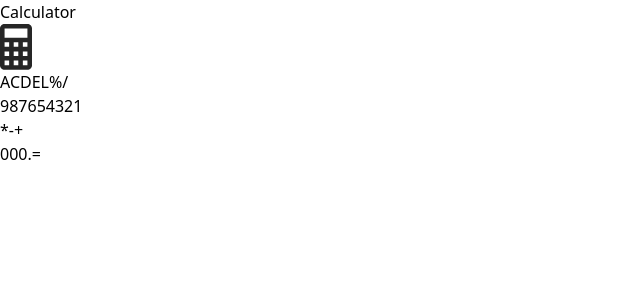
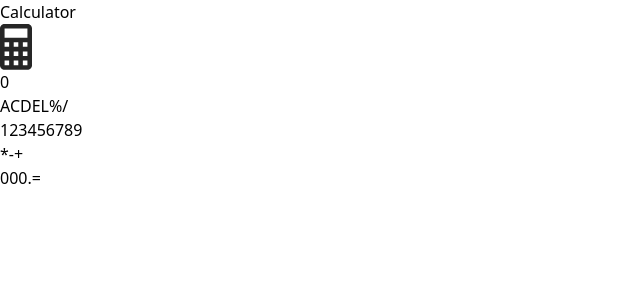
Before and after one commit to mkstas/vue-calculator, a Vue app: page / in a window 1280 px wide. Shown: the top 300 px of the page, without its empty margins (0-640 px from the left). Built offline with nearby package versions, Linux system fonts and the light colour scheme.

Commit message:
refactor: update logic of calculations

```diff
--- a/src/components/App.vue
+++ b/src/components/App.vue
@@ -1,38 +1,42 @@
 <script setup lang="ts">
 import { ref } from "vue";
-import type { Ref } from "vue";
 
 import TheHeader from "./header/TheHeader.vue";
 import TheDisplay from "./display/TheDisplay.vue";
 import TheKeyboard from "./keyboard/TheKeyboard.vue";
 
-const expression: Ref<string> = ref("");
+const expression = ref("0");
 
-const actions = ["AC", "DEL", "="];
-
-const addSymbol = (symbol: string) => {
-  if (!actions.includes(symbol.toString())) {
-    return (expression.value += symbol.toString());
+const addToExpression = (symbol: string) => {
+  if (expression.value.slice(0) === "0") {
+    return (expression.value = symbol);
   }
 
-  if (symbol.toString() === "=") {
-    return (expression.value = eval(expression.value).toString());
-  }
+  expression.value += symbol;
+};
 
-  if (symbol.toString() === "DEL") {
-    return (expression.value = expression.value.slice(0, -1));
-  }
+const deleteExpression = () => {
+  expression.value = expression.value.slice(0, -1);
+};
 
-  if (symbol.toString() === "AC") {
-    return (expression.value = "");
-  }
+const resetExpression = () => {
+  expression.value = (0).toString();
+};
+
+const calculateExpression = () => {
+  expression.value = eval(expression.value.toString());
 };
 </script>
 
 <template>
+  <TheHeader />
   <main>
-    <TheHeader />
     <TheDisplay :expression="expression" />
-    <TheKeyboard :add-symbol="addSymbol" />
+    <TheKeyboard
+      @update="addToExpression($event)"
+      @reset="resetExpression"
+      @delete="deleteExpression"
+      @calculate="calculateExpression"
+    />
   </main>
 </template>
--- a/src/components/keyboard/TheKeyboard.vue
+++ b/src/components/keyboard/TheKeyboard.vue
@@ -1,41 +1,68 @@
 <script setup lang="ts">
+import { NUMBERS } from "../../shared/constants";
+
 import BaseButton from "../@ui/BaseButton.vue";
 
-defineProps(["addSymbol"]);
-
-const row1 = ["AC", "DEL", "%", "/"];
-const col1 = ["*", "-", "+"];
-const row2 = ["00", 0, ".", "="];
-const numbers = [9, 8, 7, 6, 5, 4, 3, 2, 1];
+const emit = defineEmits<{
+  update: [value: string];
+  reset: [void];
+  delete: [void];
+  calculate: [void];
+}>();
 </script>
 
 <template>
   <div class="grid grid-cols-4">
-    <BaseButton v-for="value in row1" :key="value" @click="addSymbol(value)">
-      <span>{{ value }}</span>
+    <BaseButton @click="emit('reset')">
+      <span>AC</span>
+    </BaseButton>
+    <BaseButton @click="emit('delete')">
+      <span>DEL</span>
+    </BaseButton>
+    <BaseButton @click="emit('update', '%')">
+      <span>%</span>
+    </BaseButton>
+    <BaseButton @click="emit('update', '/')">
+      <span>/</span>
     </BaseButton>
   </div>
 
   <div class="grid grid-cols-[3fr_1fr]">
     <div class="grid grid-cols-3">
       <BaseButton
-        v-for="value in numbers"
-        :key="value"
-        @click="addSymbol(value)"
+        v-for="number in NUMBERS"
+        :key="number.value"
+        @click="emit('update', number.value)"
       >
-        <span>{{ value }}</span>
+        <span>{{ number.label }}</span>
       </BaseButton>
     </div>
+
     <div class="grid">
-      <BaseButton v-for="value in col1" :key="value" @click="addSymbol(value)">
-        <span>{{ value }}</span>
+      <BaseButton @click="emit('update', '*')">
+        <span>*</span>
+      </BaseButton>
+      <BaseButton @click="emit('update', '-')">
+        <span>-</span>
+      </BaseButton>
+      <BaseButton @click="emit('update', '+')">
+        <span>+</span>
       </BaseButton>
     </div>
   </div>
 
   <div class="grid grid-cols-4">
-    <BaseButton v-for="value in row2" :key="value" @click="addSymbol(value)">
-      <span>{{ value }}</span>
+    <BaseButton @click="emit('update', '00')">
+      <span>00</span>
+    </BaseButton>
+    <BaseButton @click="emit('update', '0')">
+      <span>0</span>
+    </BaseButton>
+    <BaseButton @click="emit('update', '.')">
+      <span>.</span>
+    </BaseButton>
+    <BaseButton @click="emit('calculate')">
+      <span>=</span>
     </BaseButton>
   </div>
 </template>
--- /dev/null
+++ b/src/shared/constants.ts
@@ -0,0 +1,4 @@
+import { TypeButtonLabel } from "../types/buttonLabel.types";
+import { generateKeyboardNumbers } from "./utilities";
+
+export const NUMBERS: TypeButtonLabel[] = generateKeyboardNumbers();
--- /dev/null
+++ b/src/shared/utilities.ts
@@ -0,0 +1,14 @@
+import { TypeButtonLabel } from "../types/buttonLabel.types";
+
+export const generateKeyboardNumbers = () => {
+  const numbers = [];
+
+  for (let i = 1; i <= 9; i++) {
+    numbers.push({
+      label: i.toString(),
+      value: i.toString(),
+    } as TypeButtonLabel);
+  }
+
+  return numbers;
+};
--- /dev/null
+++ b/src/types/buttonLabel.types.ts
@@ -0,0 +1,4 @@
+export type TypeButtonLabel = {
+  label: string;
+  value: string;
+};
```
